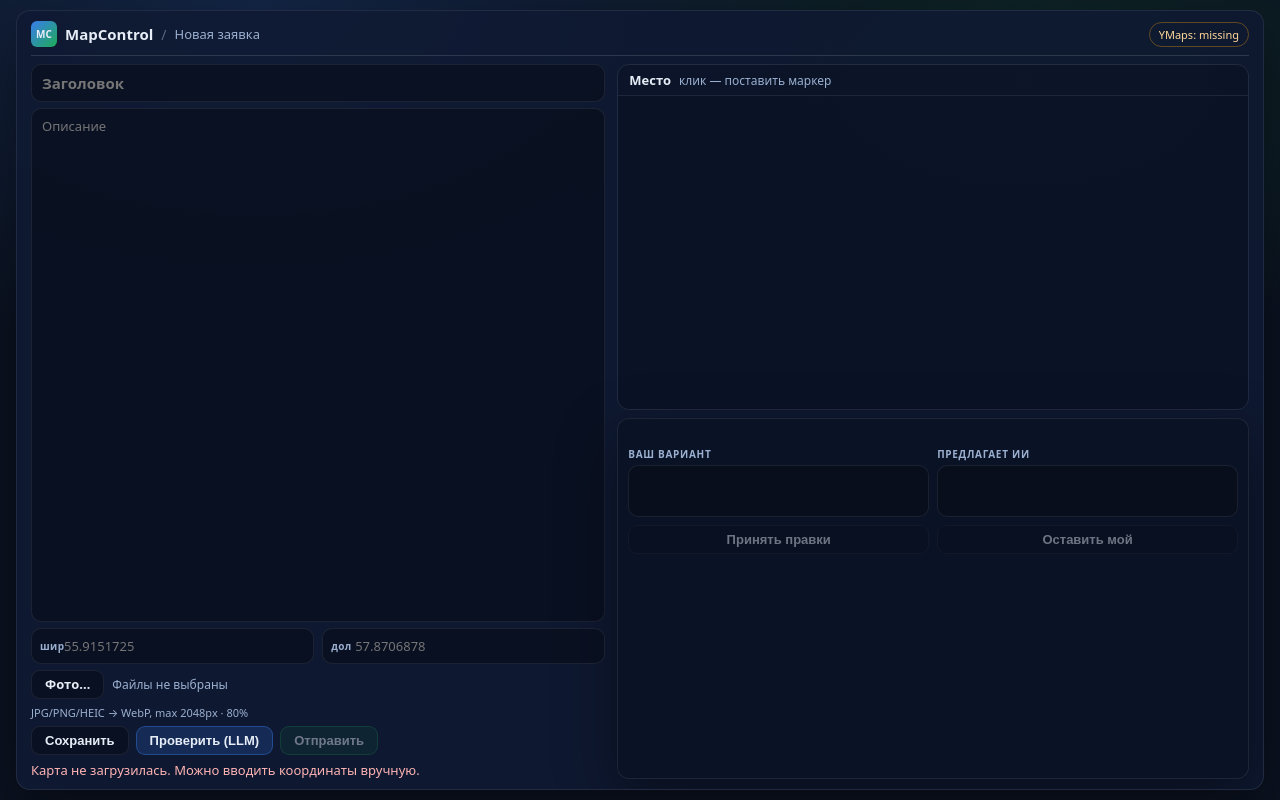
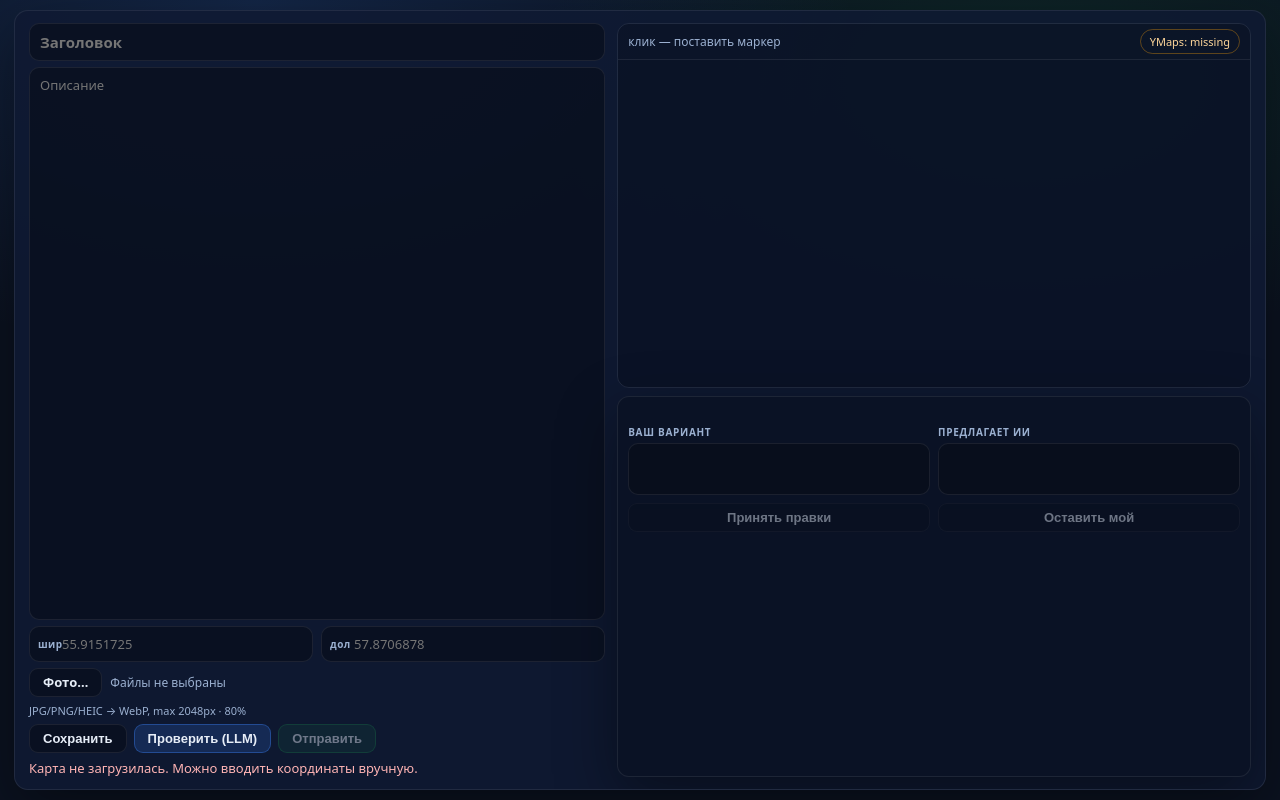
Before and after one commit to AlexanderKuzikov/MapControl, a website: page public/index.html in a window 1280 px wide. Drawn offline with Linux system fonts and the light colour scheme.

Commit message:
ui: kill card-head entirely, move envStatus into mapHeader

```diff
--- a/public/index.html
+++ b/public/index.html
@@ -9,25 +9,12 @@
   <body>
     <main class="container">
       <section class="card">
-
-        <div class="card-head">
-          <div class="brand">
-            <div class="brand__logo">MC</div>
-            <span class="brand__title">MapControl</span>
-            <span class="brand__sep">/</span>
-            <span class="brand__sub">Новая заявка</span>
-          </div>
-          <span class="pill" id="envStatus">ENV…</span>
-        </div>
-
         <div class="grid">
 
           <!-- Левая: форма -->
           <div class="col col--form">
-            <input id="title" class="input input--title" type="text"
-              placeholder="Заголовок" />
-            <textarea id="desc" class="textarea textarea--grow"
-              placeholder="Описание"></textarea>
+            <input id="title" class="input input--title" type="text" placeholder="Заголовок" />
+            <textarea id="desc" class="textarea textarea--grow" placeholder="Описание"></textarea>
 
             <div class="coords-row">
               <div class="input-prefix">
@@ -60,8 +47,8 @@
           <div class="col col--map">
             <div class="mapWrap">
               <div class="mapHeader">
-                <span class="mapHeader__title">Место</span>
                 <span class="mapHeader__hint muted">клик — поставить маркер</span>
+                <span class="pill" id="envStatus">ENV…</span>
               </div>
               <div id="map" class="map"></div>
             </div>
@@ -91,7 +78,6 @@
         </div>
       </section>
     </main>
-
     <script type="module" src="/app.js"></script>
   </body>
 </html>
--- a/public/styles.css
+++ b/public/styles.css
@@ -3,7 +3,6 @@
   --text: #e6edf7;
   --muted: #9bb0d0;
   --border: rgba(255,255,255,0.08);
-  --border-strong: rgba(255,255,255,0.13);
   --primary: #3b82f6;
   --good: #22c55e;
   --bad: #ef4444;
@@ -23,12 +22,11 @@ html, body {
     #0b1220;
 }
 
-/* ── Layout ── */
 .container {
   height: 100vh;
   display: flex;
   flex-direction: column;
-  padding: 10px 16px;
+  padding: 10px 14px;
 }
 
 .card {
@@ -39,7 +37,7 @@ html, body {
   background: rgba(15,26,51,0.88);
   border: 1px solid var(--border);
   border-radius: 14px;
-  padding: 10px 14px;
+  padding: 12px 14px;
   box-shadow: 0 20px 60px rgba(0,0,0,0.4);
   overflow: hidden;
 }
@@ -51,28 +49,6 @@ html, body {
   border-radius: 12px;
 }
 
-/* ── Card header ── */
-.card-head {
-  display: flex;
-  align-items: center;
-  justify-content: space-between;
-  padding-bottom: 8px;
-  margin-bottom: 8px;
-  border-bottom: 1px solid var(--border-strong);
-  flex-shrink: 0;
-}
-.brand { display: flex; gap: 8px; align-items: center; }
-.brand__logo {
-  width: 26px; height: 26px; border-radius: 6px;
-  display: grid; place-items: center;
-  background: linear-gradient(135deg, rgba(59,130,246,0.95), rgba(34,197,94,0.85));
-  font-weight: 800; font-size: 10px;
-}
-.brand__title { font-weight: 800; font-size: 15px; }
-.brand__sep { color: var(--muted); opacity: 0.5; }
-.brand__sub { color: var(--muted); font-size: 13px; }
-
-/* ── Two-column grid ── */
 .grid {
   flex: 1;
   min-height: 0;
@@ -83,22 +59,18 @@ html, body {
 }
 @media (max-width: 900px) { .grid { grid-template-columns: 1fr; } }
 
-/* ── Left column ── */
 .col--form {
   display: flex;
   flex-direction: column;
   gap: 6px;
   min-height: 0;
 }
-
-/* ── Right column ── */
 .col--map {
   display: flex;
   flex-direction: column;
   min-height: 0;
 }
 
-/* ── Fields ── */
 .input, .textarea {
   width: 100%;
   border-radius: 10px;
@@ -112,27 +84,18 @@ html, body {
   display: block;
   transition: border-color .15s, box-shadow .15s;
 }
-.input--title {
-  font-size: 15px;
-  font-weight: 600;
-  flex-shrink: 0;
-}
+.input--title { font-size: 15px; font-weight: 600; }
 .textarea { resize: none; }
-.textarea--grow {
-  flex: 1;
-  min-height: 80px;
-}
+.textarea--grow { flex: 1; min-height: 80px; }
 .input:focus, .textarea:focus {
   border-color: rgba(59,130,246,0.55);
   box-shadow: 0 0 0 3px rgba(59,130,246,0.1);
 }
 
-/* ── Coords ── */
 .coords-row {
   display: grid;
   grid-template-columns: 1fr 1fr;
   gap: 8px;
-  flex-shrink: 0;
 }
 .input-prefix { position: relative; }
 .prefix-tag {
@@ -142,32 +105,23 @@ html, body {
   font-size: 10px; font-weight: 700;
   letter-spacing: .04em;
   color: var(--muted);
-  pointer-events: none;
-  user-select: none;
+  pointer-events: none; user-select: none;
 }
 .input--prefix { padding-left: 32px; }
 
-/* ── File input ── */
 .file-row {
-  display: flex;
-  align-items: center;
-  gap: 8px;
+  display: flex; align-items: center; gap: 8px;
   cursor: pointer;
-  flex-shrink: 0;
 }
 .file-input { display: none; }
-.btn--file {
-  flex-shrink: 0;
-  white-space: nowrap;
-}
+.btn--file { flex-shrink: 0; white-space: nowrap; }
 .file-info { flex: 1; overflow: hidden; text-overflow: ellipsis; white-space: nowrap; }
 
-.hint { color: var(--muted); font-size: 11px; flex-shrink: 0; }
+.hint { color: var(--muted); font-size: 11px; }
 .muted { color: var(--muted); }
 .sm { font-size: 12px; }
 
-/* ── Actions ── */
-.actions { display: flex; flex-wrap: wrap; gap: 7px; flex-shrink: 0; }
+.actions { display: flex; flex-wrap: wrap; gap: 7px; }
 .btn {
   border-radius: 9px;
   border: 1px solid var(--border);
@@ -191,14 +145,12 @@ html, body {
   color: var(--muted);
 }
 
-.msg { font-size: 13px; flex-shrink: 0; min-height: 18px; }
+.msg { font-size: 13px; min-height: 18px; }
 .msg__ok  { color: #b7ffd1; }
 .msg__bad { color: #ffb4b4; }
 
-/* ── Map ── */
 .mapWrap {
-  flex: 1;
-  min-height: 0;
+  flex: 1; min-height: 0;
   border: 1px solid var(--border);
   border-radius: 12px;
   overflow: hidden;
@@ -206,17 +158,14 @@ html, body {
   flex-direction: column;
 }
 .mapHeader {
-  padding: 6px 11px;
+  padding: 5px 10px;
   border-bottom: 1px solid var(--border);
   background: rgba(7,12,24,0.35);
-  display: flex; align-items: center; gap: 8px;
-  flex-shrink: 0;
+  display: flex; align-items: center; justify-content: space-between;
 }
-.mapHeader__title { font-weight: 700; font-size: 13px; }
 .mapHeader__hint { font-size: 12px; }
 .map { flex: 1; min-height: 0; background: rgba(7,12,24,0.4); }
 
-/* ── LLM diff ── */
 .llm-head {
   display: flex; align-items: center; justify-content: flex-end;
   min-height: 14px; margin-bottom: 6px;
@@ -232,12 +181,9 @@ html, body {
   border: 1px solid var(--border);
   background: var(--field-bg);
   border-radius: 10px;
-  padding: 8px;
-  min-height: 52px;
-  white-space: pre-wrap;
-  margin: 0;
-  font-size: 12px;
-  font-family: inherit;
+  padding: 8px; min-height: 52px;
+  white-space: pre-wrap; margin: 0;
+  font-size: 12px; font-family: inherit;
 }
 
 .row--tight { display: grid; grid-template-columns: 1fr 1fr; gap: 8px; margin-top: 8px; }
```
